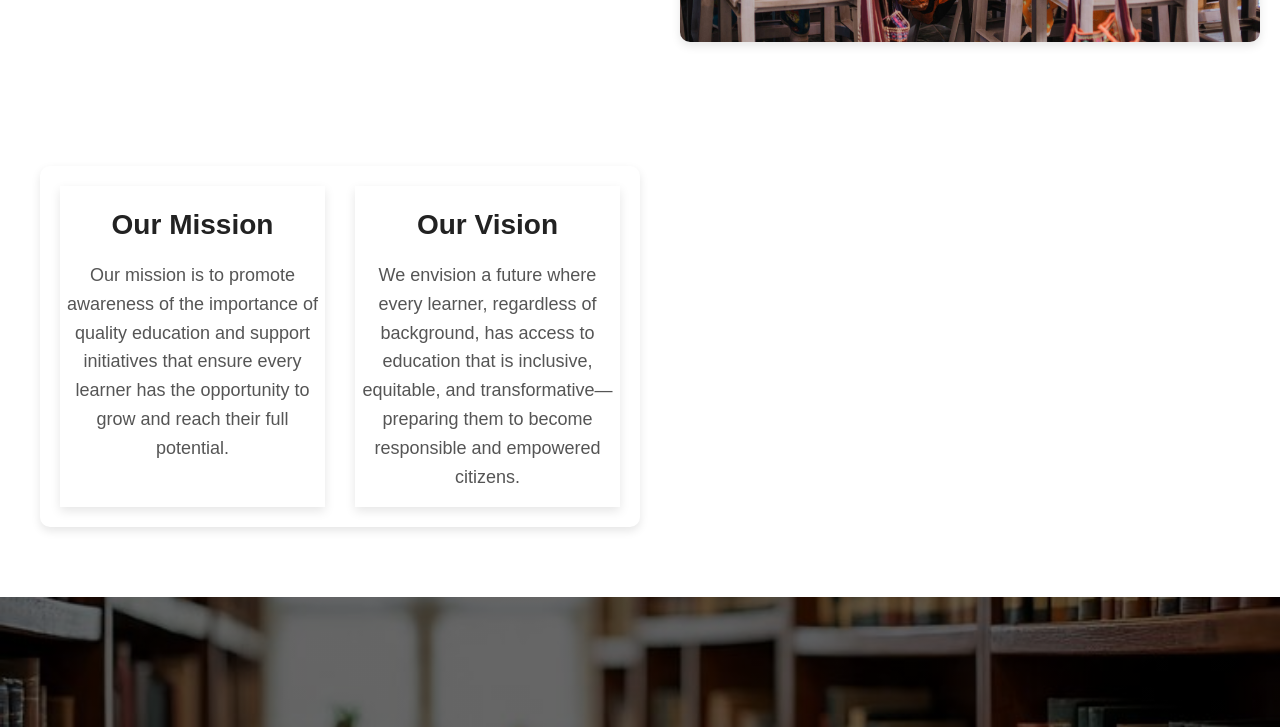
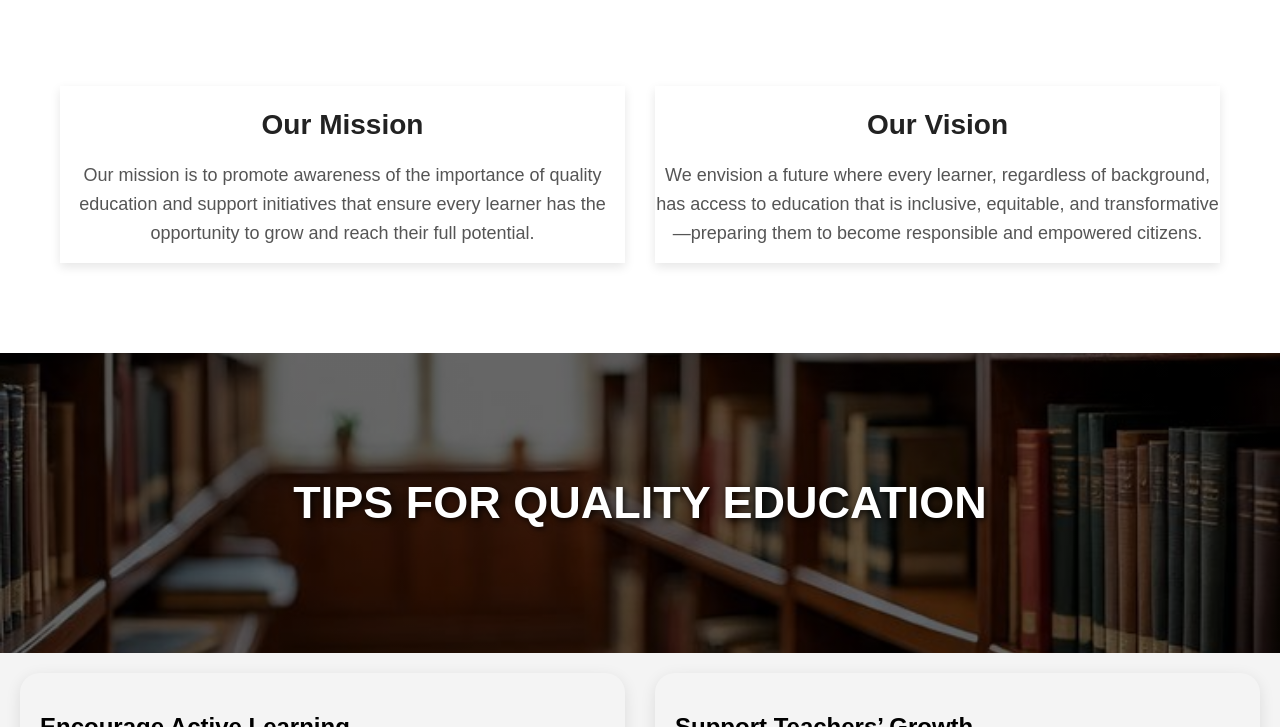
Before and after one commit to narralpatrick/QualityEduc, a plain HTML site: page index.html in a window 1280 px wide. Shown: the part 1852-2579 px from the top of the page. Drawn offline with Linux system fonts and the light colour scheme.

Commit message:
Update style.css

```diff
--- a/style.css
+++ b/style.css
@@ -1,4 +1,4 @@
-     body {
+        body {
       margin: 0;
       font-family: Arial, sans-serif;
       background: #f4f4f4;
@@ -31,7 +31,7 @@
 
       background: linear-gradient(rgba(0, 0, 0, 0.6), rgba(0, 0, 0, 0.6)),
               url("bks.jpg") no-repeat center center/cover;
-      height: 400px;
+      height: 300px;
       display: flex;
       position: sticky;
       flex-direction: column ;
@@ -76,7 +76,7 @@
 
     }
 
-     .grid-container1 {
+     .grid-container1, .grid-container2 {
       display: grid;
       grid-template-columns: 1fr 1fr;
       gap: 30px;
@@ -118,7 +118,7 @@
 
       .image-container img {
         width: 100%;
-        max-width: 600px;
+        max-width: 100%;
         border-radius: 10px;
         box-shadow: 0 4px 10px rgba(0,0,0,0.1);
       }
@@ -142,13 +142,7 @@
       }
 
       .mission {
-       width: 100%;
-        max-width: 600px;
-        border-radius: 10px;
-        box-shadow: 0 4px 10px rgba(0,0,0,0.1);
        text-align: center;
-
-
       }
       .mission1 {
        box-shadow: 0 4px 10px rgba(0,0,0,0.1);
```
